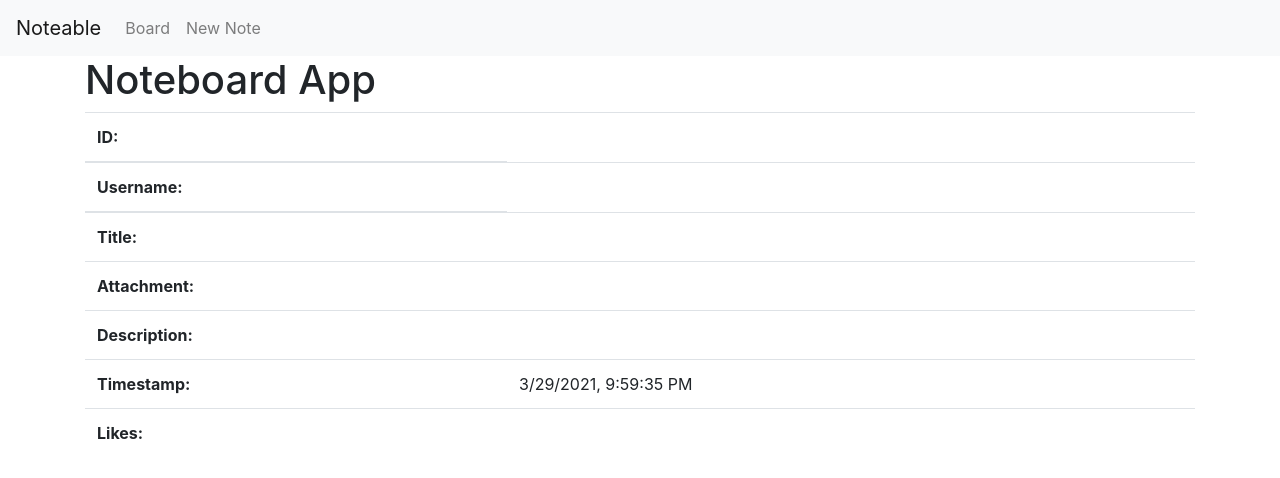
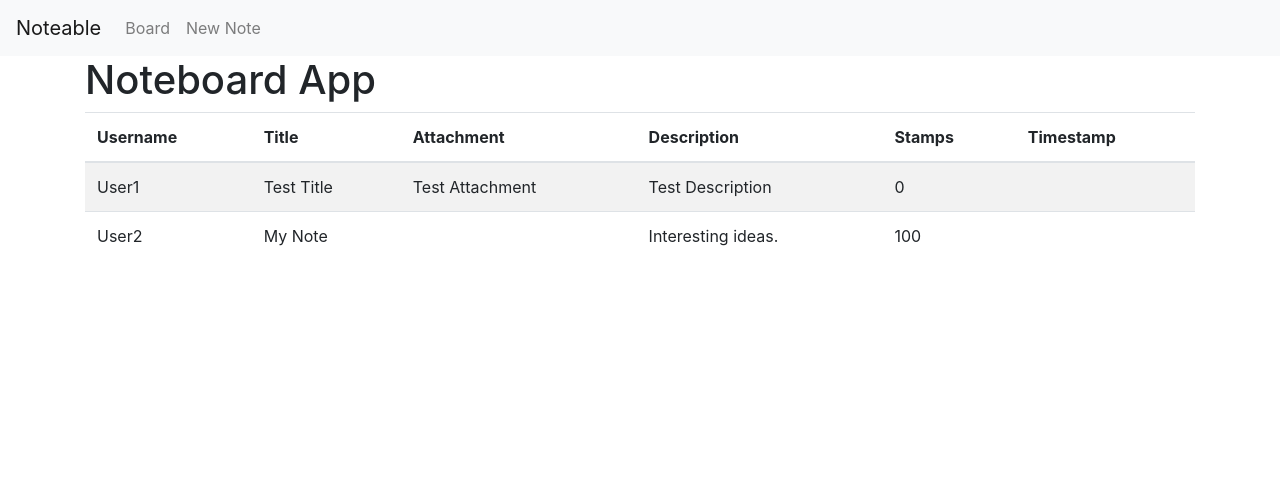
Before and after one commit to Jordan6271/bootcamp-project-week10, a React (Create React App) app in the folder noteable/: page /#/ in a window 1280 px wide. Shown: the top 478 px of the page. Built offline with nearby package versions, Linux system fonts and the light colour scheme.

Commit message:
Create form to make new notes

```diff
--- a/noteable/src/Noteable/Board/Board.js
+++ b/noteable/src/Noteable/Board/Board.js
@@ -1,17 +1,59 @@
 import React from 'react';
-import Note from '../Note/Note';
+import Table from 'react-bootstrap/Table';
 
-function Board() {
+class Board extends React.Component {
+    buildRows() {
+        return this.props.notes.map((current) => (
+            <tr key={current.username}>
+                <td>
+                    {current.username}
+                </td>
+                <td>
+                    {current.title}
+                </td>
+                <td>
+                    {current.attachment}
+                </td>
+                <td>
+                    {current.description}
+                </td>
+                <td>
+                    {current.stamps}
+                </td>
+                <td>
+                    {current.timestamp}
+                </td>
+            </tr>
+        ))
+    }
+
+    render() {
         return (
             <div id="board">
                 <div id="board-title">
                     <h1>Noteboard App</h1>
                 </div>
                 <div id="notes-area">
-                <Note />
+                    <Table striped border hover>
+                        <thead>
+                            <tr>
+                                <th>Username</th>
+                                <th>Title</th>
+                                <th>Attachment</th>
+                                <th>Description</th>
+                                <th>Stamps</th>
+                                <th>Timestamp</th>
+                            </tr>
+                        </thead>
+                        <tbody>
+                            {this.buildRows()}
+                        </tbody>
+                    </Table>
                 </div>
+
             </div>
         );
     }
+}
 
 export default Board;
--- a/noteable/src/Noteable/Note/NewNote.js
+++ b/noteable/src/Noteable/Note/NewNote.js
@@ -1,10 +1,67 @@
 import React from 'react';
+import Form from 'react-bootstrap/Form';
+import Button from 'react-bootstrap/Button';
 
-function NewNote() {
-    return (
-        <div id="new-note">
-        </div>
-    );
+class NewNote extends React.Component {
+    constructor(props) {
+        super(props)
+        this.state = {
+            username: ``,
+            title: ``,
+            attachment: ``,
+            description: ``
+        }
+    }
+
+    handleChange(event) {
+        const newState = {};
+        newState[event.target.name] = event.target.value;
+        this.setState(newState);
+
+    }
+
+    submitHandler(event) {
+        event.preventDefault();
+        this.props.onsubmit(this.state.username, this.state.title, this.state.attachment, this.state.description, this.state.stamps);
+        this.setState({
+            username: ``,
+            title: ``,
+            attachment: ``,
+            description: ``
+        })
+    }
+
+    render () {
+        return (
+            <div id="new-note">
+                <Form onSubmit={(e) => this.submitHandler(e)} >
+                    <Form.Group controlId="noteUsername">
+                        <Form.Label>Username</Form.Label>
+                        <Form.Control onChange={(e) => this.handleChange(e)} name="username" type="text" value={this.state.username} />
+                    </Form.Group>
+
+                    <Form.Group controlId="noteTitle">
+                        <Form.Label>Title</Form.Label>
+                        <Form.Control onChange={(e) => this.handleChange(e)} name="title" type="text" value={this.state.title} />
+                    </Form.Group>
+
+                    <Form.Group controlId="noteAttachment">
+                        <Form.Label>Attachment</Form.Label>
+                        <Form.Control onChange={(e) => this.handleChange(e)} name="attachment" type="image" value={this.state.attachment} />
+                    </Form.Group>
+
+                    <Form.Group controlId="noteDescription">
+                        <Form.Label>Description</Form.Label>
+                        <Form.Control onChange={(e) => this.handleChange(e)} name="description" type="text" value={this.state.description} />
+                    </Form.Group>
+
+                    <Button variant="danger" type="submit">
+                        Pin
+                    </Button>
+                </Form>
+            </div>
+        );
+    }
 }
 
 export default NewNote;
--- a/noteable/src/Noteable/Note/Note.js
+++ b/noteable/src/Noteable/Note/Note.js
@@ -1,7 +1,13 @@
-import React from 'react';
+import React, {useState} from 'react';
 import Table from 'react-bootstrap/Table';
 
 function Note() {
+    const[id, changeId] = useState(0);
+    const[username, changeUsername] = useState(`User1`);
+    const[title, changeTitle] = useState(`Test Title`);
+    const[attachment, changeAttachment] = useState(``);
+    const[description, changeDescription] = useState(`Test Description`);
+    const[stamps, changeStamps] = useState(0);
 
     const timestamp = () => {
         const now = new Date();
@@ -14,34 +20,22 @@ function Note() {
             <Table>
                 <thead>
                     <tr>
-                        <th>ID:</th>
-                        <td></td>
-                    </tr>
-                    <tr>
-                        <th>Username:</th>
-                        <td></td>
+                        <td>{username}</td>
                     </tr>
                 </thead>
                 <tbody>
                     <tr>
-                        <th>Title:</th>
-                        <td></td>
+                        <th>{title}</th>
                     </tr>
                     <tr>
-                        <th>Attachment:</th>
-                        <td></td>
+                        <td>{attachment}</td>
                     </tr>
                     <tr>
-                        <th>Description:</th>
-                        <td></td>
+                        <td>{description}</td>
                     </tr>
                     <tr>
-                        <th>Timestamp:</th>
+                        <td>Stamps: {stamps}</td>
                         <td>{timestamp()}</td>
-                    </tr>
-                    <tr>
-                        <th>Likes:</th>
-                        <td></td>
                     </tr>
                 </tbody>
             </Table>
--- a/noteable/src/Noteable/Noteable.js
+++ b/noteable/src/Noteable/Noteable.js
@@ -15,7 +15,34 @@ import {
     Link
   } from 'react-router-dom';
 
-function Noteable() {
+class Noteable extends React.Component {
+    constructor(props) {
+        super(props)
+        this.state = {
+            notes: [
+                {username: `User1`, title: `Test Title`, attachment: `Test Attachment`, description: `Test Description`, stamps: 0},
+                {username: `User2`, title: `My Note`, attachment: ``, description: `Interesting ideas.`, stamps: 100}
+            ]
+        }
+    }
+
+    componentDidMount() {
+        const listContents = localStorage.getItem("list");
+        this.setState(
+            {
+              listItems: JSON.parse(listContents) || []
+            }
+        )
+      }
+
+    updateNotes(username, title, attachment, description) {
+        const listItem = {username, title, attachment, description};
+        this.setState((state) => ({
+            notes: state.listItems.concat(listItem)
+        }), () => localStorage.setItem(`list`, JSON.stringify(this.state.notes)))
+    }
+
+    render() {
         return (
             <Router>
                 <Navbar bg="light" expand="md">
@@ -31,10 +58,10 @@ function Noteable() {
                 <Container>
                     <Switch>
                         <Route path='/new-note'>
-                        <NewNote />
+                            <NewNote onsubmit={(username, title, attachment, description) => this.updateNotes(username, title, attachment, description)} />
                         </Route>
                         <Route exact path='/'>
-                        <Board />
+                            <Board notes={this.state.notes} />
                         </Route>
                         <Route path='/'>
                             Error: 404 not found
@@ -44,5 +71,6 @@ function Noteable() {
             </Router>
         );
     }
+}
 
 export default Noteable;
```
Lines whose indentation alone changed are shown as unchanged.
